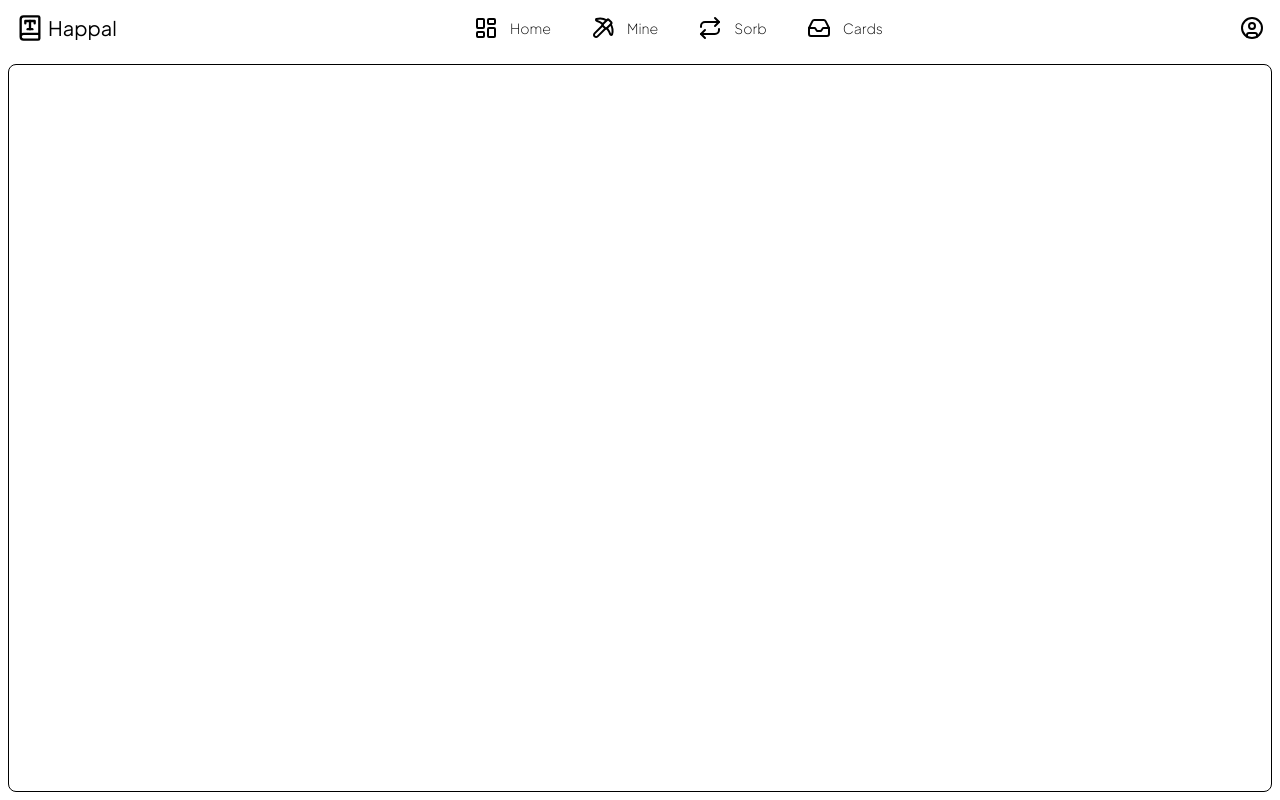
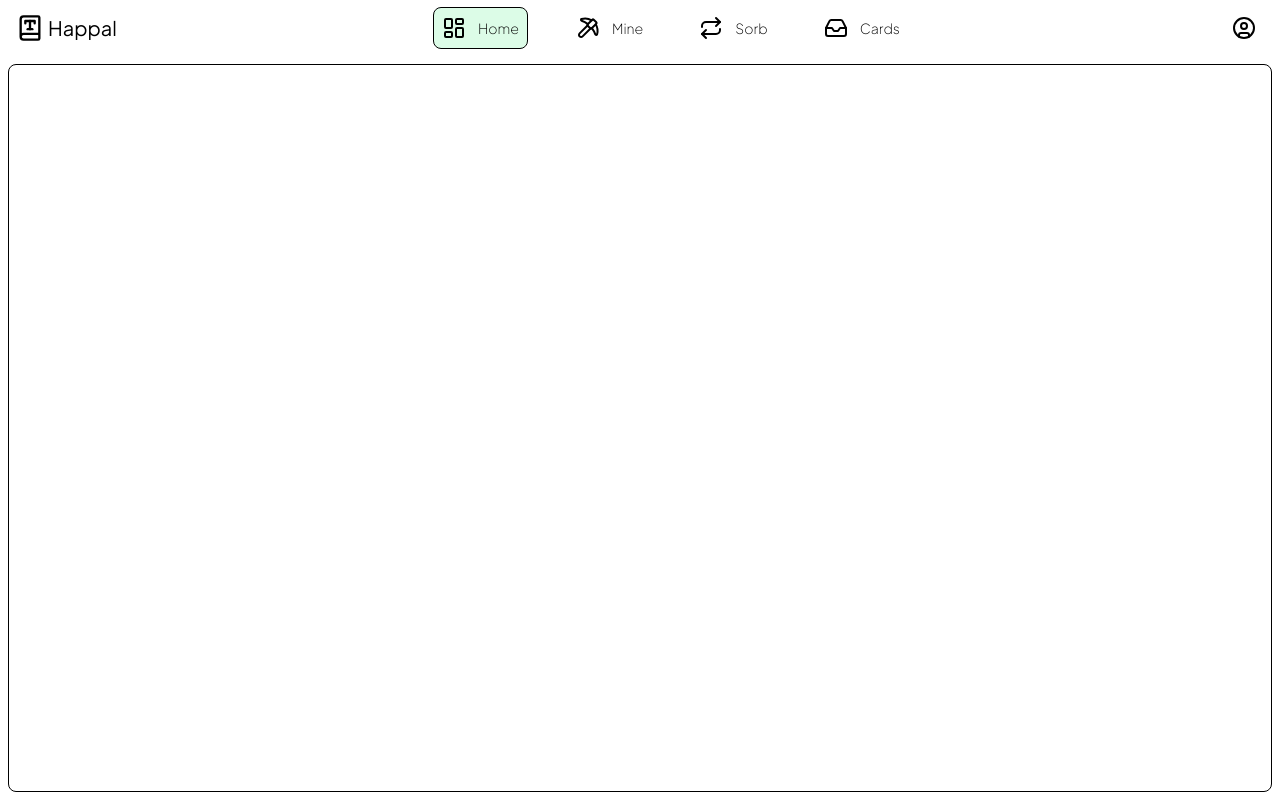
Before and after one commit to najmunda/happal-client, a React (Vite) app: page / in a window 1280 px wide. Built offline with nearby package versions, Linux system fonts and the light colour scheme; what pouchdb-browser would draw is missing.

Commit message:
feat: Add background on active navigation

```diff
--- a/src/components/Header.jsx
+++ b/src/components/Header.jsx
@@ -1,6 +1,6 @@
 import { BookType, CircleUser } from "lucide-react";
 import Navigation from "./Navigation";
-import { Link } from "react-router-dom";
+import { NavLink } from "react-router-dom";
 
 
 export default function Header() {
@@ -14,9 +14,11 @@ export default function Header() {
         <nav className="hidden md:block md:flex-1">
           <Navigation />
         </nav>
-        <Link to={"/account"}>
+        <NavLink
+          to={"/account"}
+          className={({isActive}) => `p-2 rounded-full ${isActive ? "border border-black bg-green-100" : ""}`}>
           <CircleUser />
-        </Link>
+        </NavLink>
       </div>
     </header>
   );
--- a/src/components/Navigation.jsx
+++ b/src/components/Navigation.jsx
@@ -1,13 +1,16 @@
-import { Link } from "react-router-dom";
+import { NavLink } from "react-router-dom";
 import { Inbox, LayoutDashboard, Pickaxe, Repeat } from "lucide-react"
 
 export function NavButton({to, Icon, label}) {
   return (
     <li>
-      <Link to={to} className="flex flex-col md:flex-row items-center gap-1 md:gap-3">
+      <NavLink
+        to={to}
+        className={({isActive}) => `p-2 flex flex-col md:flex-row items-center gap-1 md:gap-3 rounded-lg ${isActive ? "border border-black bg-green-100" : ""}`}
+      >
         {Icon}
         <p className="text-sm">{label}</p>
-      </Link>
+      </NavLink>
     </li>
   );
 }
```
